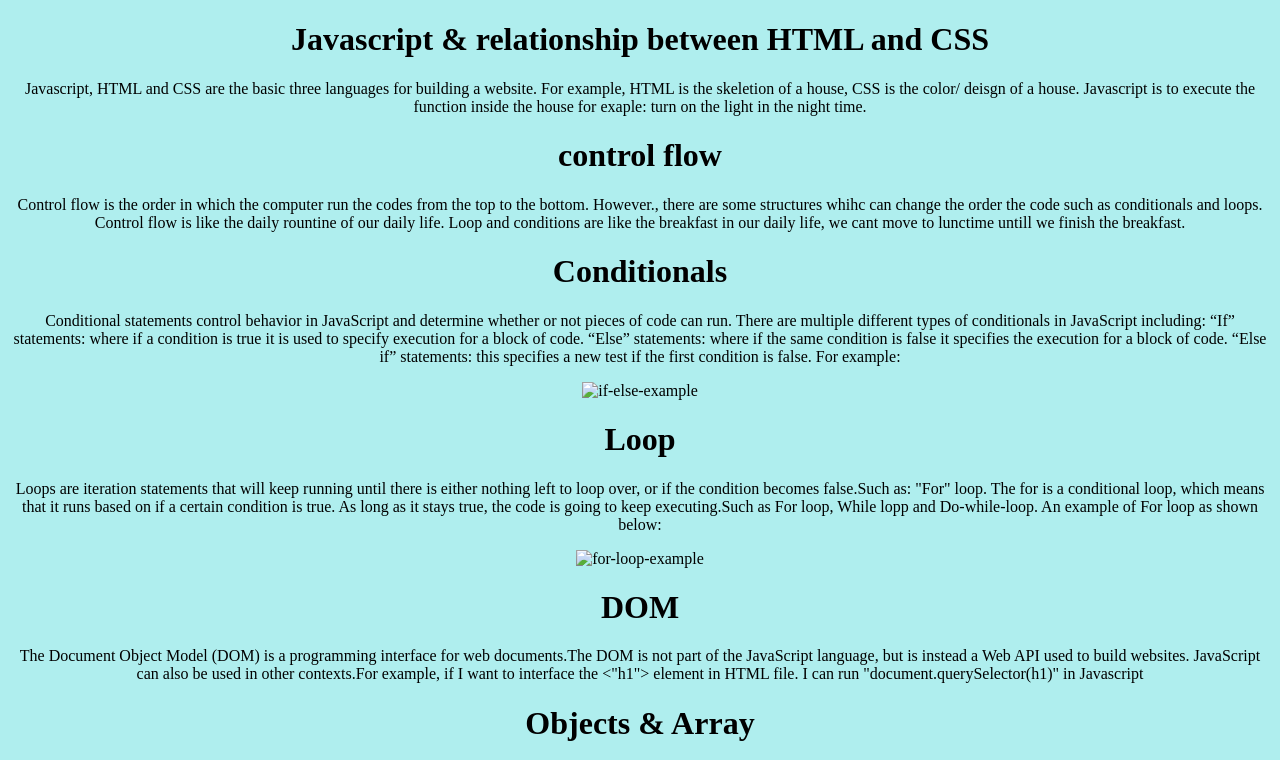
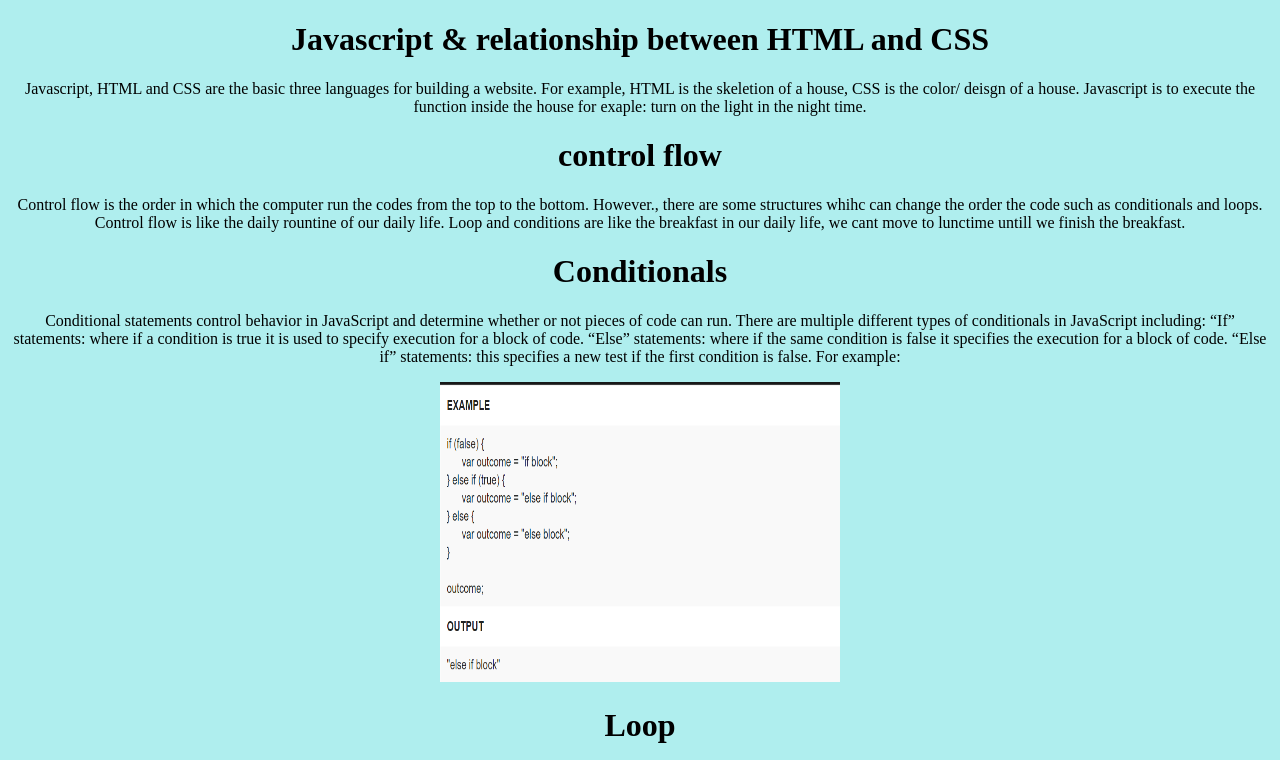
Before and after one commit to Sharon-Li-77/Sharon-li-77.github.io, a plain HTML site: page blog/javascript-dom.html in a window 1280 px wide. Shown: the top 760 px of the page. Drawn offline with Linux system fonts and the light colour scheme; files that its build step writes are made by us from their sources.

Commit message:
update-js

```diff
--- a/blog/javascript-dom.html
+++ b/blog/javascript-dom.html
@@ -3,7 +3,7 @@
   <head>
     <title>Javascript</title>
     <meta charset="UTF-8" />
-    <link href="styles/dom.css" rel="stylesheet" type="text/css" />
+    <link href="../styles/dom.css" rel="stylesheet" type="text/css" />
   </head>
 
   <body>
@@ -39,7 +39,7 @@
       test if the first condition is false. For example:
     </p>
 
-    <img src="images/if-else.png" alt="if-else-example" class="image" />
+    <img src="../images/if-else.png" alt="if-else-example" class="image" />
     <h1>Loop</h1>
 
     <p>
@@ -50,7 +50,7 @@
       code is going to keep executing.Such as For loop, While lopp and
       Do-while-loop. An example of For loop as shown below:
     </p>
-    <img src="images/for-loop.png" alt="for-loop-example" class="image" />
+    <img src="../images/for-loop.png" alt="for-loop-example" class="image" />
 
     <h1>DOM</h1>
     <p>
```
